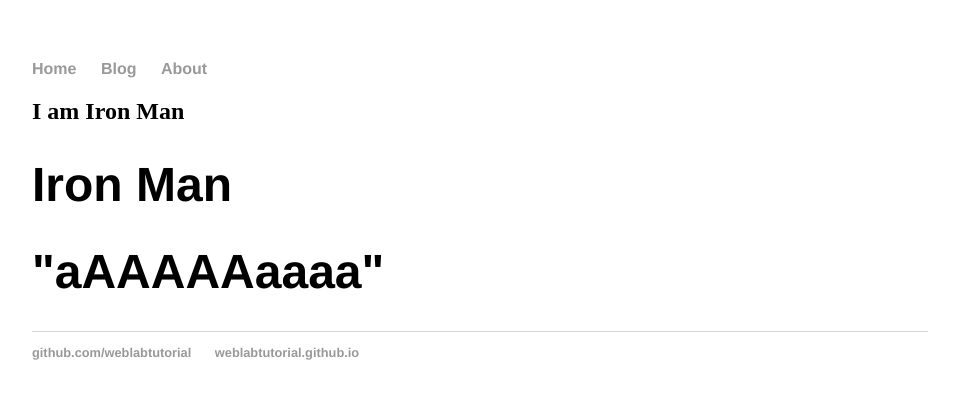
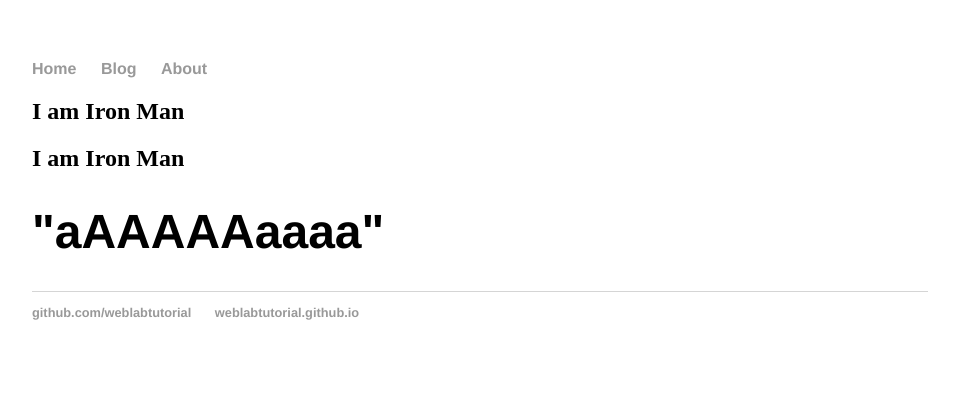
Before and after one commit to AlbaraaOthman/AlbaraaOthman.github.io, a Jekyll site: the page built from Habout/index.html, in a window 1280 px wide. Shown: the top 399 px of the page, without its empty margins (160-1119 px from the left). Built offline with Jekyll 4.4.1, drawn with Linux system fonts in a browser that asks for light colours.

Commit message:
Update index.html

```diff
--- a/Habout/index.html
+++ b/Habout/index.html
@@ -3,6 +3,6 @@ layout: about
 title: Iron Man
 quote: I am Iron Man
 ---
-<h1>{{ page.title }}</h1>
+<h2>{{ page.quote }}</h2>
 
 <h1> "aAAAAAaaaa" </h1>
```
